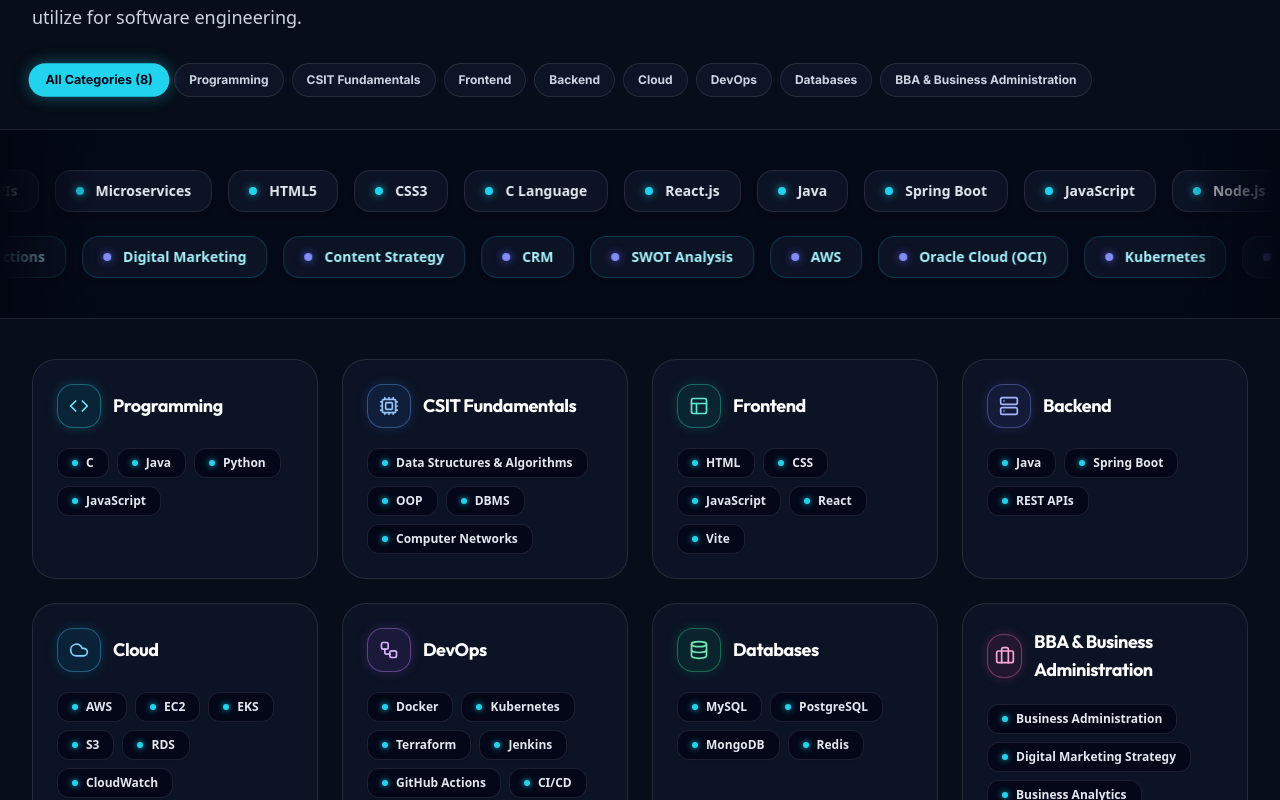
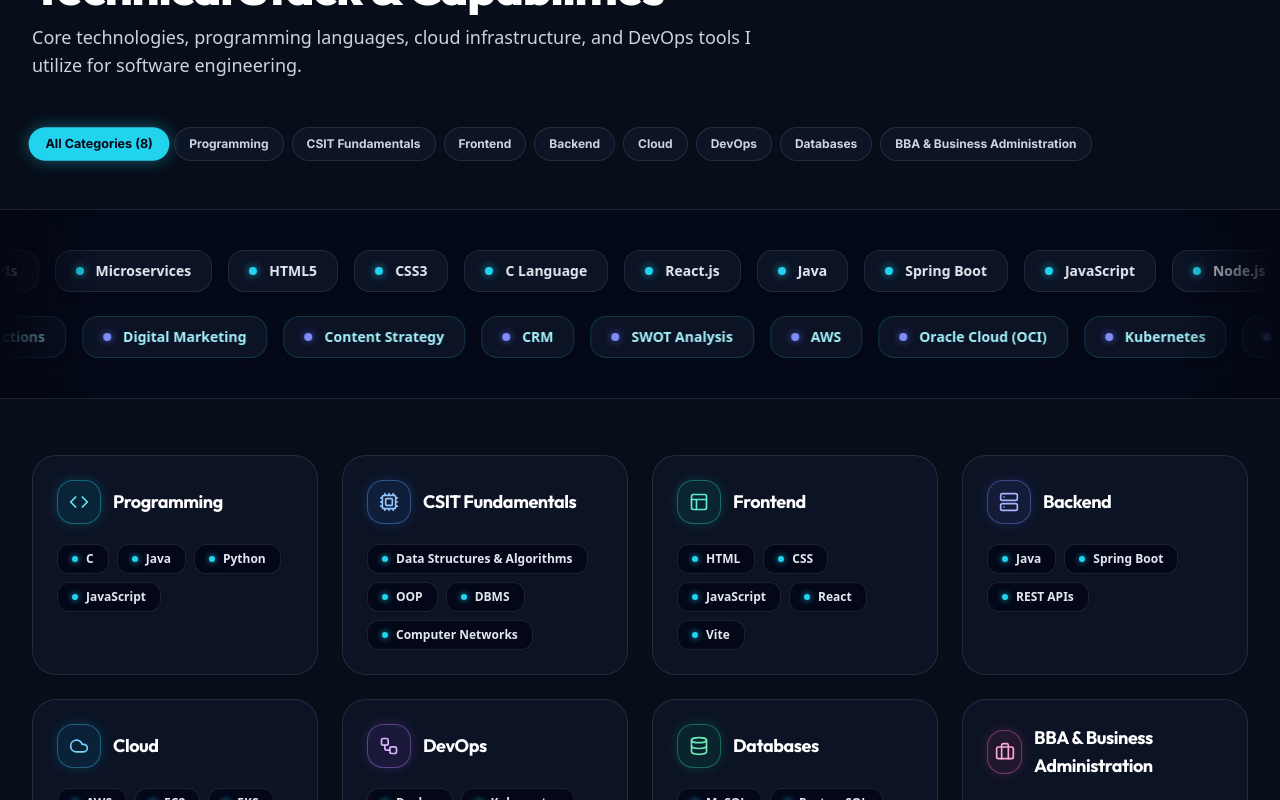
Before and after one commit to BODARITHWIK/rithwik-portfolio, a React (Vite) app: page / in a window 1280 px wide. Shown: the part 4440-5240 px from the top of the page. Built offline with nearby package versions, Linux system fonts and the light colour scheme.

Commit message:
Adjust Skills section top spacing and padding

```diff
--- a/src/components/Skills.jsx
+++ b/src/components/Skills.jsx
@@ -103,7 +103,7 @@
       : categories.filter((c) => c.id === activeCategory);
 
   return (
-    <section id="skills" className="relative py-20 lg:py-28 overflow-hidden bg-[#070d19]">
+    <section id="skills" className="relative pt-28 pb-20 lg:pt-40 lg:pb-28 overflow-hidden bg-[#070d19]">
       <div className="mx-auto max-w-7xl px-4 sm:px-6 lg:px-8">
 
         {/* Section Header */}
@@ -127,7 +127,7 @@
         </motion.div>
 
         {/* Interactive Filter Pills */}
-        <div className="mt-8 flex flex-wrap items-center gap-2">
+        <div className="mt-10 sm:mt-12 flex flex-wrap items-center gap-2">
           <button
             onClick={() => setActiveCategory("all")}
             className={`rounded-full px-4 py-2 text-xs font-bold transition-all duration-300 ${
@@ -155,12 +155,12 @@
       </div>
 
       {/* Infinite Skill Ticker Marquee */}
-      <div className="mt-8">
+      <div className="mt-10 sm:mt-12">
         <SkillMarquee />
       </div>
 
       {/* Grid of Skill Cards */}
-      <div className="mx-auto max-w-7xl px-4 sm:px-6 lg:px-8 mt-10">
+      <div className="mx-auto max-w-7xl px-4 sm:px-6 lg:px-8 mt-12 sm:mt-14">
         <div className="grid gap-6 sm:grid-cols-2 lg:grid-cols-4">
           {filteredCategories.map((cat, idx) => {
             const Icon = cat.icon;
```
